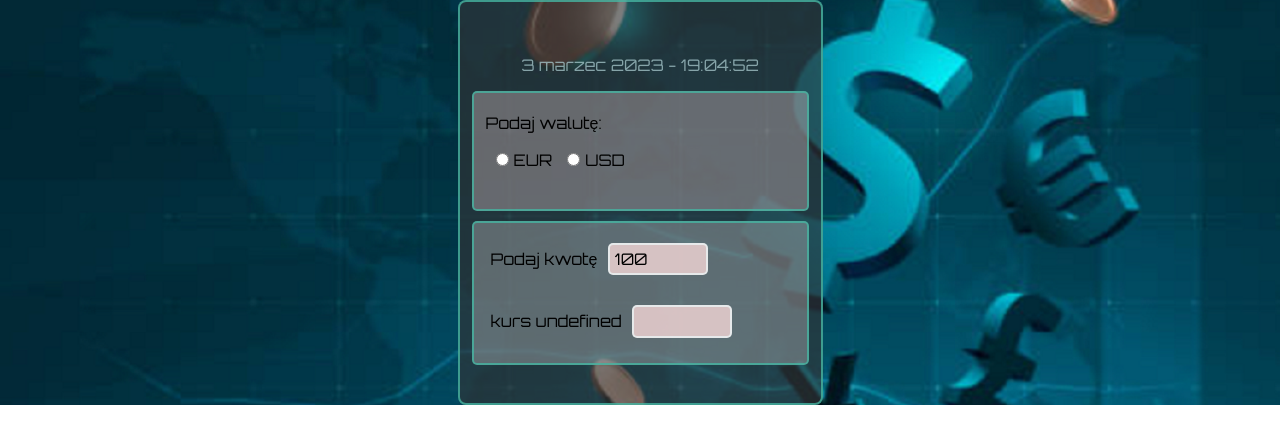
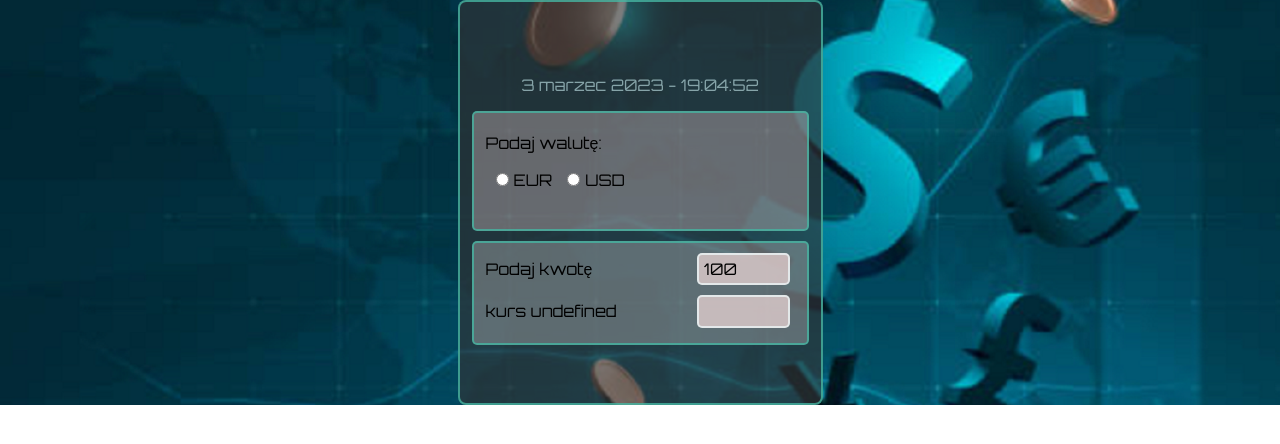
Before and after one commit to Adam-Bogocz/currency-converter-react, a React (Create React App) app: page / in a window 1280 px wide. Shown: the top 444 px of the page. Built offline with nearby package versions, Linux system fonts and the light colour scheme.

Commit message:
change format formNumber

```diff
--- a/src/App/FormNumber/formNumber.js
+++ b/src/App/FormNumber/formNumber.js
@@ -6,7 +6,7 @@ const FormNumber = ({ title, step, target, setTarget }) => {
   };
 
   return (
-    <form onSubmit={onFormSubmit}>
+    <form className="formNumber" onSubmit={onFormSubmit}>
       <label className="formNumber__labelText">{title}</label>
       <input
         className="formNumber__field"
--- a/src/App/FormNumber/formNumberStyle.css
+++ b/src/App/FormNumber/formNumberStyle.css
@@ -1,18 +1,19 @@
+.formNumber {
+    display: flex;
+    align-items: center;
+    flex-wrap: wrap;
+    gap: 5px;
+}
+
 .formNumber__labelText {
-    /* width: 100%; */
-    max-width: 170px;
-    margin: 5px;
+    flex: auto;
 }
 
 .formNumber__field {
-    margin: 15px 5px;
     border: 2px solid #ebf4f5cc;
-    padding: 5px 5px;
-    width: 20%;
-    min-width: 100px;
+    padding: 5px;
+    margin: 5px;
+    width: 30%;
     border-radius: 5px;
+    background-color: #e0cececc;
 }
-
-.formNumber__field:required {
-    background-color: #f5d8d8cc;
-}
```
